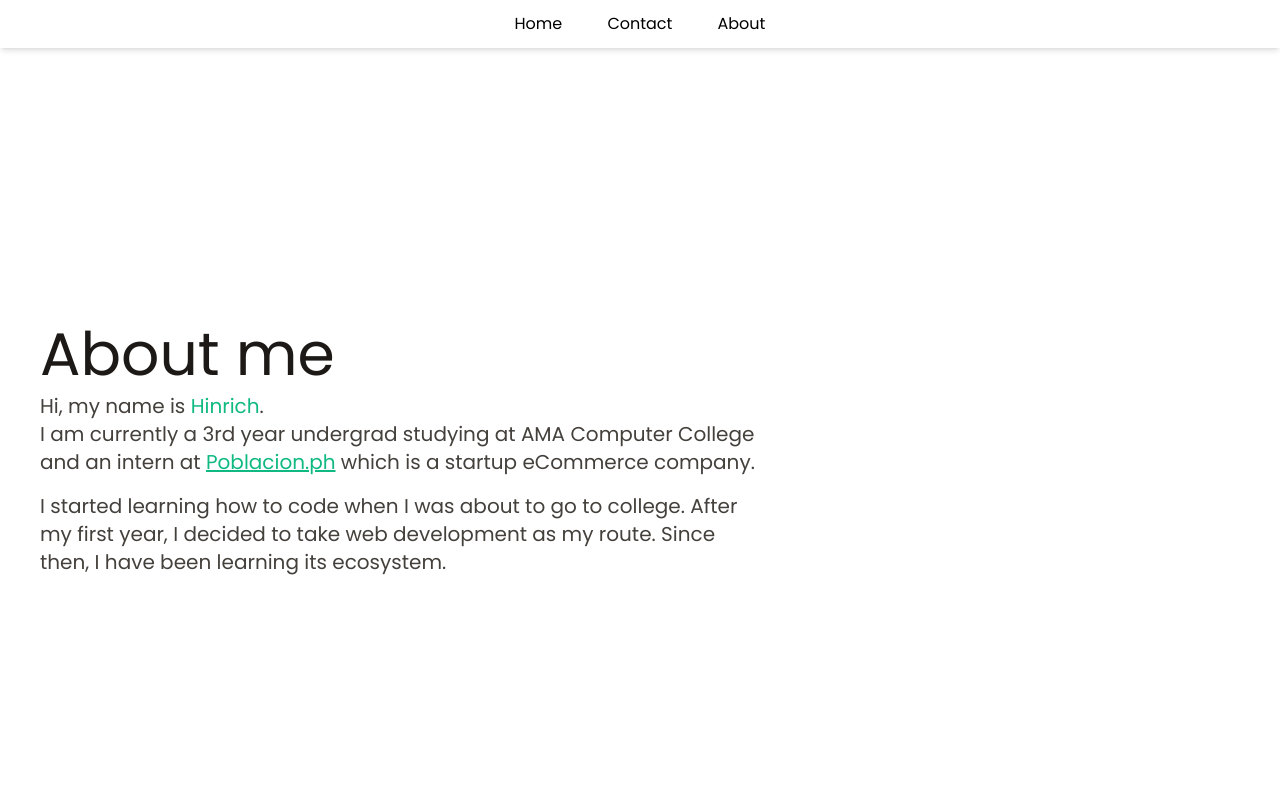
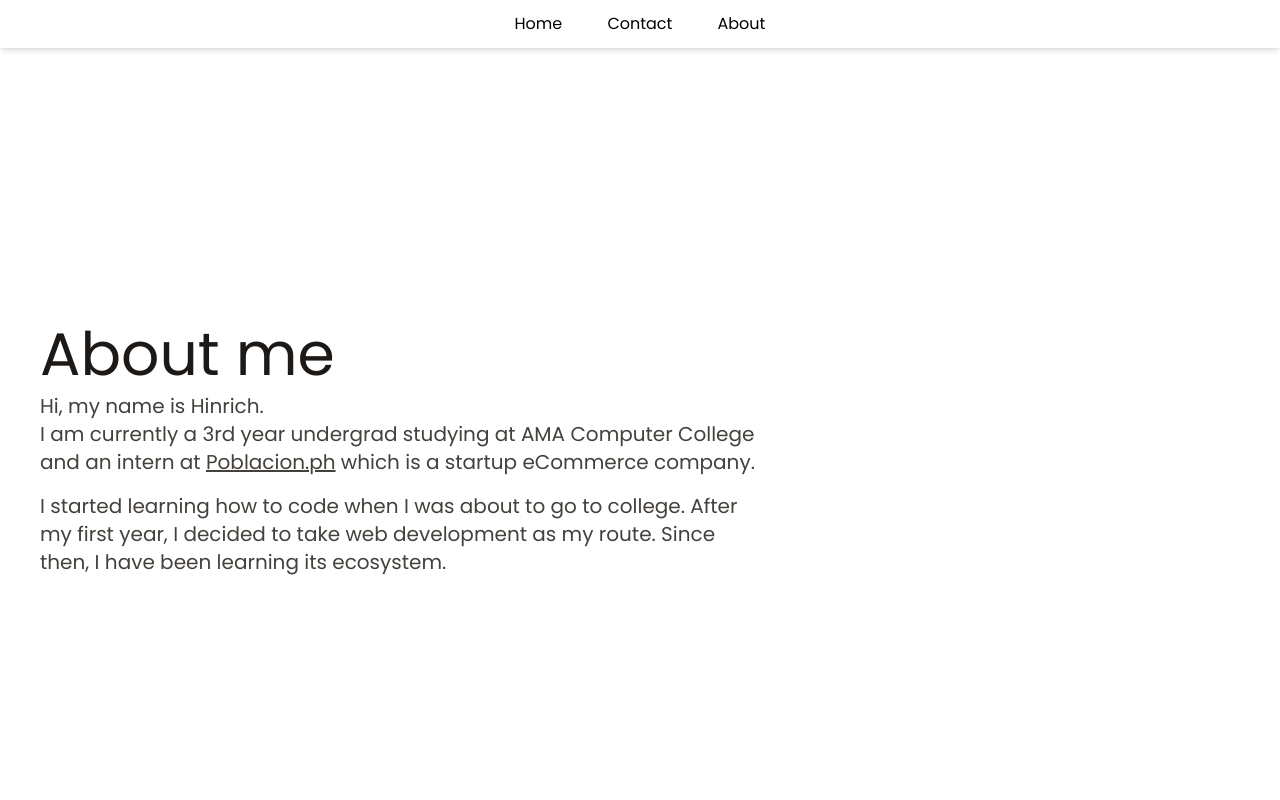
Before and after one commit to Amaterasu10/react-portfolio-vite, a React (Vite) app: page /about in a window 1280 px wide. Shown: the top 800 px of the page. Built offline with nearby package versions, Linux system fonts and the light colour scheme.

Commit message:
added primary text className and changed the color of the secondary text to match the primary text

```diff
--- a/src/index.css
+++ b/src/index.css
@@ -23,8 +23,12 @@
     @apply text-xl md:text-4xl mx-auto;
   }
 
+  .primary-text {
+    @apply text-stone-900;
+  }
+
   .secondary-text {
-    @apply text-emerald-500;
+    @apply text-stone-700;
   }
 }
 
```
